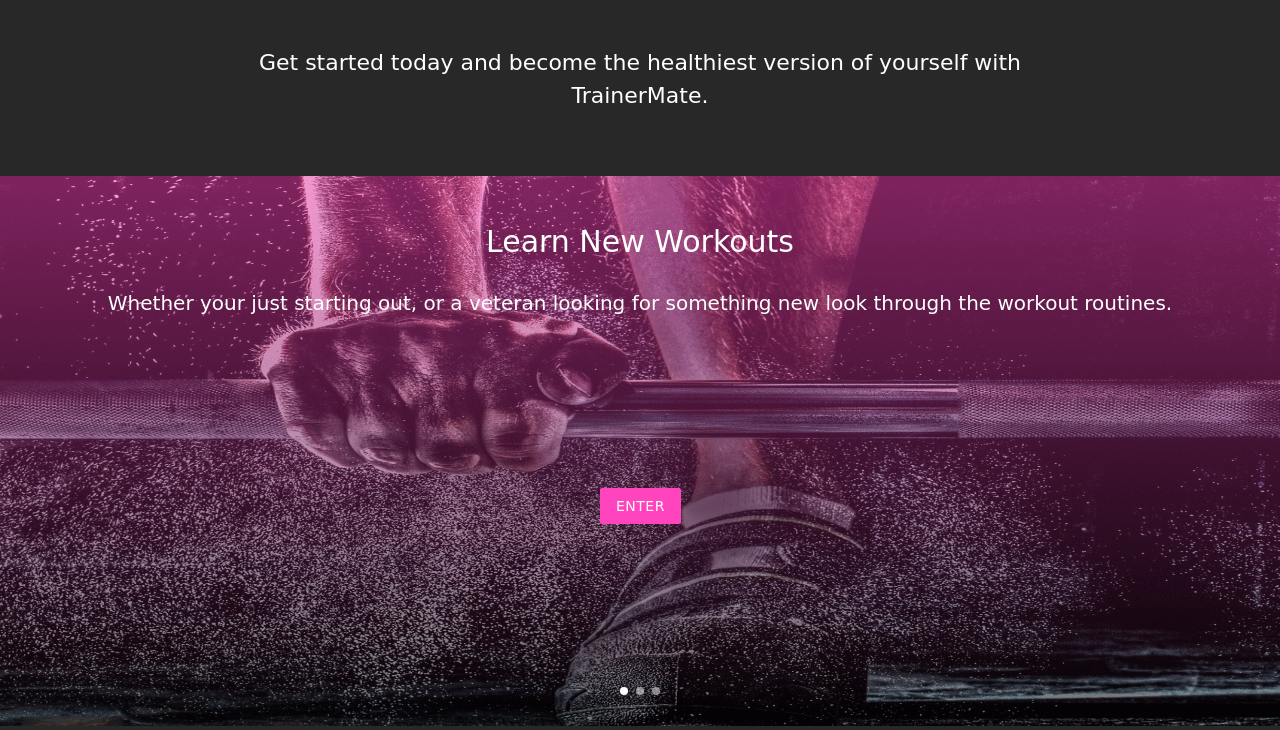
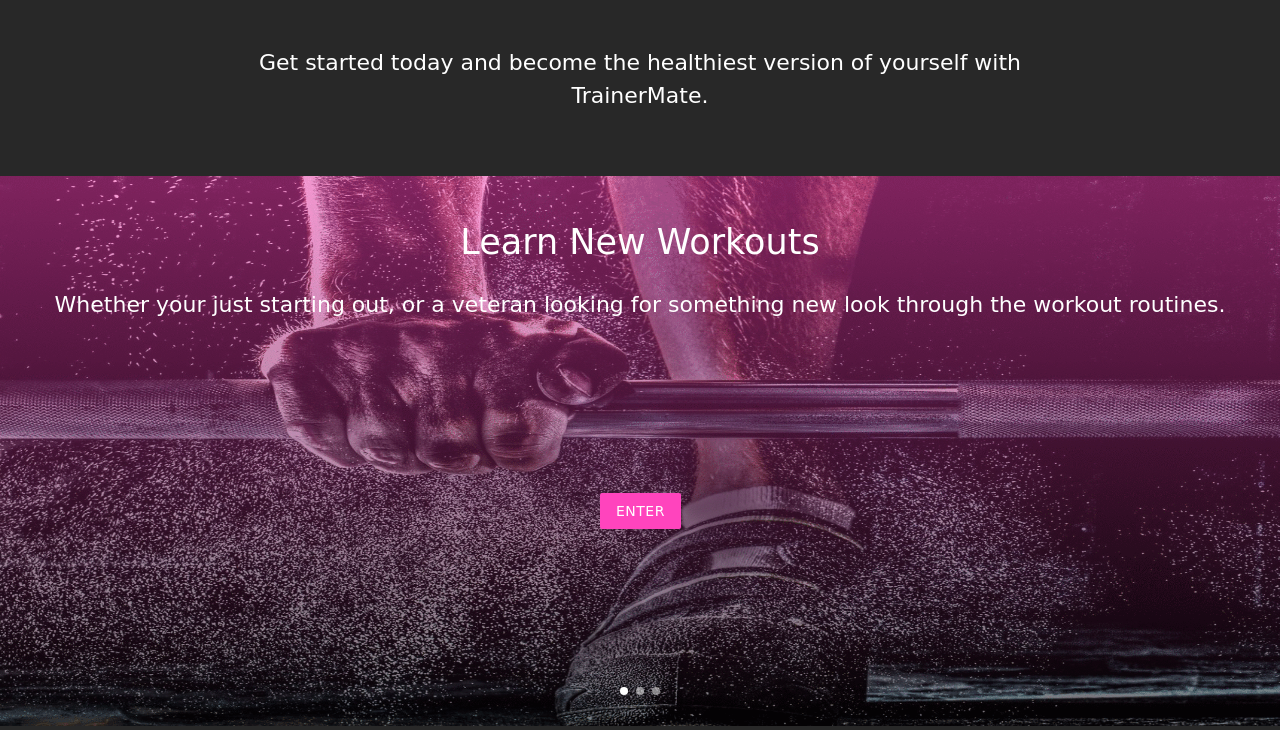
Before and after one commit to elg1e/Trainer-Mate, a Flask app: page / in a window 1280 px wide. Shown: the part 384-1114 px from the top of the page. Run offline with Flask 2, Linux system fonts and the light colour scheme; some libraries are stand-ins or nearby versions; some web fonts are replaced.

Commit message:
Fixed fontsize

```diff
--- a/static/css/style.css
+++ b/static/css/style.css
@@ -116,21 +116,14 @@ main {
     z-index: 1;
     color: white;
     margin-top: 50px;
-    font-size: 30px;
-}
-
-.carousel.carousel-slider .carousel-item h2 {
-    font-size: 30px;
-}
-
-.carousel.carousel-slider .carousel-item p {
-    font-size: 20px;
+    font-size: 35px !important;
 }
 
 .imageText {
     z-index: 1;
     color: white;
     margin-top: 30px;
+    font-size: 22px !important;
 }
 
 .carouselButton {
```
